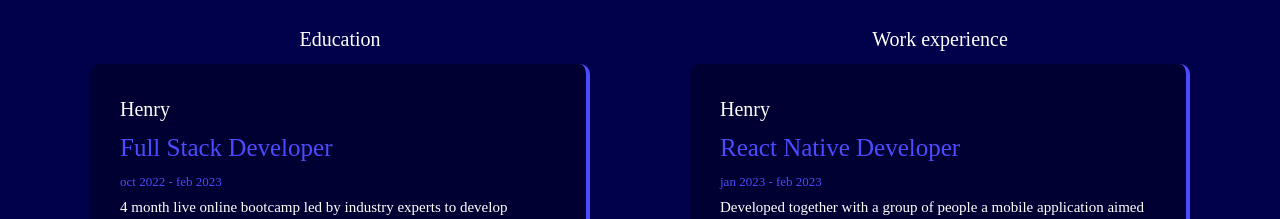
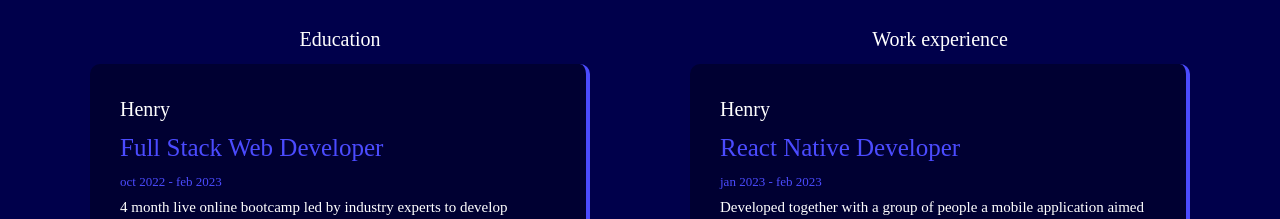
Before and after one commit to LegalBrian/Portfolio, a React (Create React App) app: page / in a window 1280 px wide. Shown: the part 1320-1539 px from the top of the page. Built offline with nearby package versions, Linux system fonts and the light colour scheme.

Commit message:
Update ExperienceList.js

```diff
--- a/src/components/lists/ExperienceList.js
+++ b/src/components/lists/ExperienceList.js
@@ -1,7 +1,7 @@
 export const education = [
     {
         company: "Henry",
-        role: "Full Stack Developer",
+        role: "Full Stack Web Developer",
         date: "oct 2022 - feb 2023",
         description: "4 month live online bootcamp led by industry experts to develop programming skills in tools such as JavaScript, CSS, Node.js, React, and other technologies for professional development in front and back-end development.",
         certificate: "https://certificates.soyhenry.com/new-cert?id=9a77b7516b559a203972f141fe3e22bcb20bd4f4895e5a9a5b1ace0dde09255b",
```
